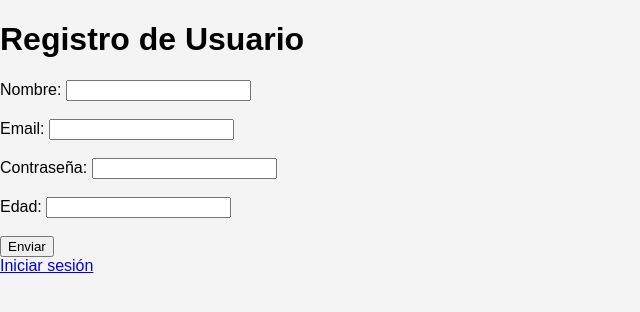
After one commit to JuanBMPg/Login, a PHP site: page /register.php in a window 1280 px wide. The commit adds this page. Shown: the top 312 px of the page, without its empty margins (0-640 px from the left). Run offline with PHP 8.4, Linux system fonts and the light colour scheme.

Commit message:
Actualizacion registro

```diff
--- a/login.php
+++ b/login.php
@@ -29,5 +29,6 @@ if(isset($_GET['mensaje'])){
             <?php echo $mensaje ?>
         </div>
     </form>
+    <a href="register.php">Crear nueva cuenta</a>
 </body>
 </html>
--- /dev/null
+++ b/register.php
@@ -0,0 +1,81 @@
+<?php
+session_start();
+
+
+$host = 'localhost';
+$usuario = 'root';
+$password = '';
+$BDusuarios = 'MiBasedeDatos';
+
+if ($_SERVER['REQUEST_METHOD'] == 'POST') {
+//Establecer la conexion con la base de datos
+try {
+    $conexion = mysqli_connect($host, $usuario, $password, $BDusuarios);
+    $sql = "SELECT password,email FROM usuarios";
+    $query = mysqli_query($conexion, $sql);
+    //Como lo quiere Noemi
+    while ($fila = $query->fetch_assoc()) {
+
+        $usuarios[] = $fila;
+    }
+    //Forma Andres
+    //$usuarios=$query->fetch_all(MYSQLI_ASSOC);
+
+} catch (Exception $e) {
+
+    echo $e->getMessage();
+}
+
+// Obtener datos del formulario
+$nombre = $_POST['nombre'];
+$email = $_POST['email'];
+$edad = $_POST['edad'];
+$contraseña = $_POST['contraseña'];
+$emailenuso=false;
+foreach($usuarios as $user){
+
+    if($email==$user['email']){
+        $emailenuso=true;
+
+    }
+}
+
+if($emailenuso==false){
+
+$sql = "INSERT INTO usuarios (edad, nombre, password,email) VALUES ('$edad','$nombre','$contraseña','$email')";
+mysqli_query($conexion, $sql);
+echo "registro exitoso";
+}else{
+    echo "El email ya existe";
+}
+
+$conexion->close();
+}
+?>
+
+<!DOCTYPE html>
+<html lang="es">
+<head>
+    <link rel="stylesheet" type="text/css" href="estilosgeneral.css">
+</head>
+<body>
+    <h1>Registro de Usuario</h1>
+    <form action="register.php" method="POST">
+        <label for="nombre">Nombre:</label>
+        <input type="text" id="nombre" name="nombre" required><br><br>
+
+        <label for="email">Email:</label>
+        <input type="email" id="email" name="email" required><br><br>
+
+        <label for="contraseña">Contraseña:</label>
+        <input type="password" id="contraseña" name="contraseña" required><br><br>
+
+        <label for="edad">Edad:</label>
+        <input type="number" id="number" name="edad" required><br><br>
+
+        <button type="submit">Enviar</button> <br>
+
+        <a href="login.php">Iniciar sesión</a>
+    </form>
+</body>
+</html>
```
